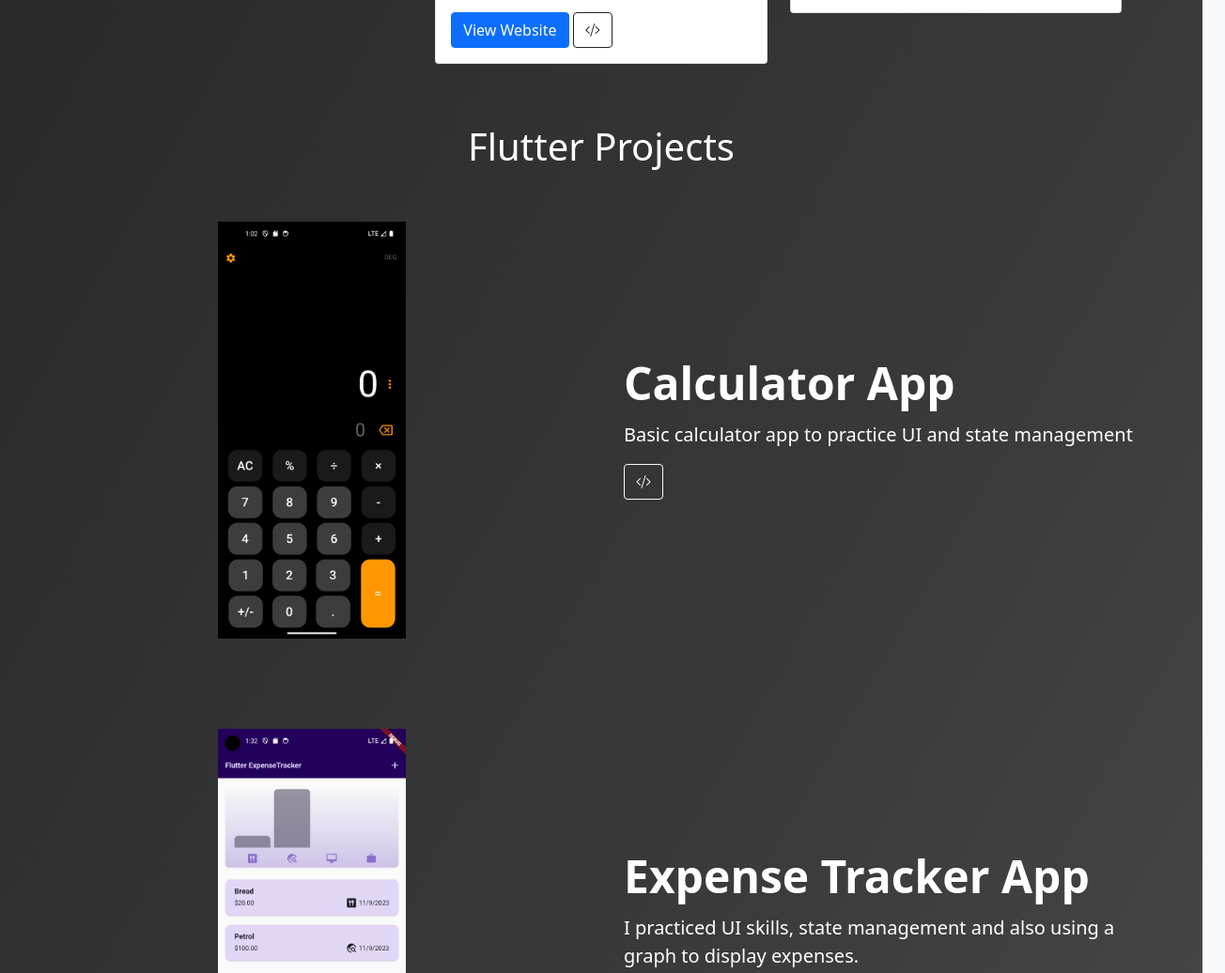
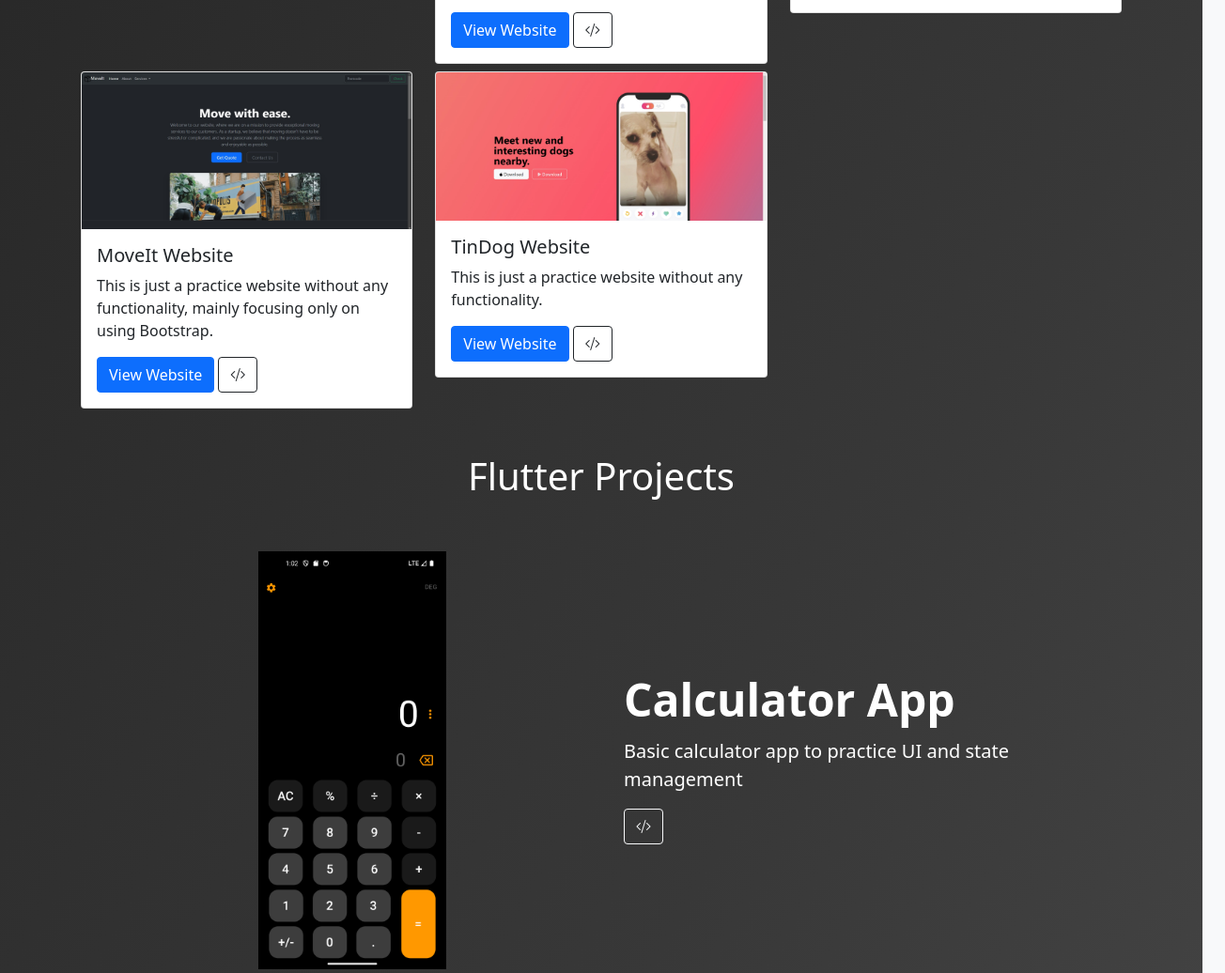
Before and after one commit to Bantjes06/portfolio, a plain HTML site: page index.html in a window 1280 px wide. Shown: the part 2823-3859 px from the top of the page at 94% size, 1304 px wide, since content can reach past the window. Drawn offline with nearby package versions, Linux system fonts and the light colour scheme.

Commit message:
Extra website projects added

```diff
--- a/index.html
+++ b/index.html
@@ -239,6 +239,29 @@
             </div>
           </div>
         </div>
+        <div class="col-md-4 mt-2">
+          <div class="card">
+            <img src="./assets/moveit.jpg" class="card-img-top" alt="...">
+            <div class="card-body">
+              <h5 class="card-title">MoveIt Website</h5>
+              <p class="card-text">This is just a practice website without any functionality, mainly focusing only on using Bootstrap.</p>
+              <a href="https://astounding-sherbet-099e9e.netlify.app/" taregt="_blank" class="btn btn-primary">View Website</a>
+              <a href="https://github.com/Bantjes06/MoveIt" target="_blank" class="btn btn-outline-dark"><i
+                  class="bi bi-code-slash"></i></a>
+            </div>
+          </div>
+        </div>
+        <div class="col-md-4 mt-2">
+          <div class="card">
+            <img src="./assets/tindog.jpg" class="card-img-top" alt="...">
+            <div class="card-body">
+              <h5 class="card-title">TinDog Website</h5>
+              <p class="card-text">This is just a practice website without any functionality.</p>
+              <a href="https://shimmering-donut-7ad9eb.netlify.app/" taregt="_blank" class="btn btn-primary">View Website</a>
+              <a href="https://github.com/Bantjes06/TinDog" target="_blank" class="btn btn-outline-dark"><i
+                  class="bi bi-code-slash"></i></a>
+            </div>
+          </div>
       </div>
     </div>
 
```
Also changed, not shown: assets/moveit.jpg (added), assets/tindog.jpg (added).
